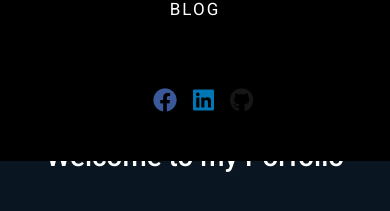
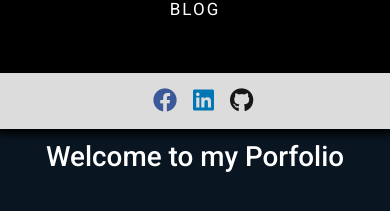
Before and after one commit to lawrenceprieto/web-porfolio-react, a React (Vite) app: page / in a window 390 px wide. Both pictures are taken after a click on the label 308 px from the left and 30 px from the top of the page. Shown: the part 261-472 px from the top of the page. Built offline with nearby package versions, Linux system fonts and the light colour scheme.

Commit message:
change bg color and box shadows

```diff
--- a/src/components/header/header.jsx
+++ b/src/components/header/header.jsx
@@ -33,7 +33,7 @@ function Header() {
                         <li class="nav-item navi py-1"><a class="nav-link h-u-a" href="#contact">Contact</a></li>
                         <li class="nav-item navi py-1 pb-5"><a class="nav-link h-u-a" href="https://lawrenceprieto.github.io/blogs" target="_blank">Blog</a></li>
                     </ul>
-                    <ul className="justify-content-center list-unstyled d-flex pt-3 pb-5">
+                    <ul className="justify-content-center list-unstyled d-flex pt-3 pb-3" style={{backgroundColor: "gainsboro", boxShadow: "0px 4px 7px 1px #000"}}>
                         <li className="ms-3"><a href={facebook} className="text-body-secondary" target="_blank"><i className="fa-xl fa-brands fa-facebook" style={{color: "#3b5998"}}></i></a></li>
                         <li className="ms-3"><a href={linkedin} className="text-body-secondary" target="_blank" ><i className="fa-xl fa-brands fa-linkedin" style={{color: "#0077b5"}}></i></a></li>
                         <li className="ms-3"><a href={github} className="text-body-secondary" target="_blank"><i className="fa-xl fa-brands fa-github" style={{color: "#171515"}}></i></a></li>
```
